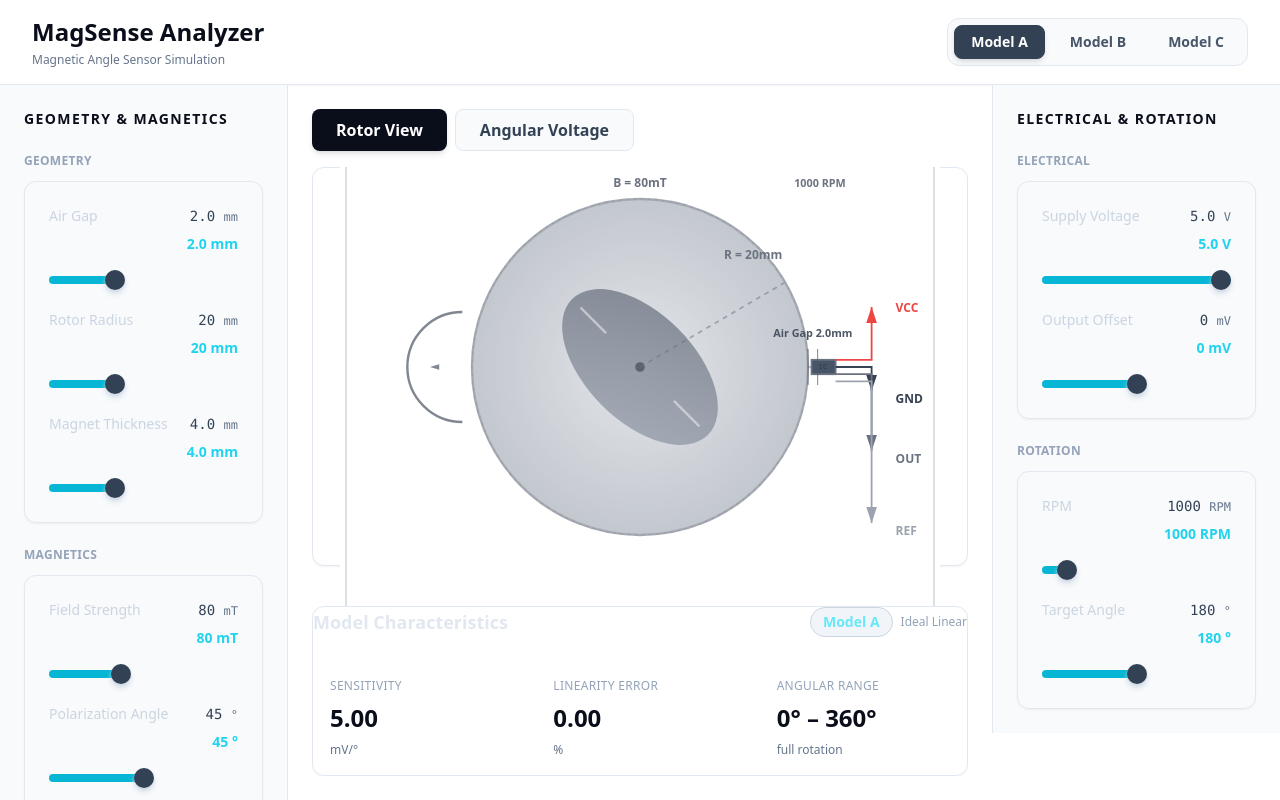
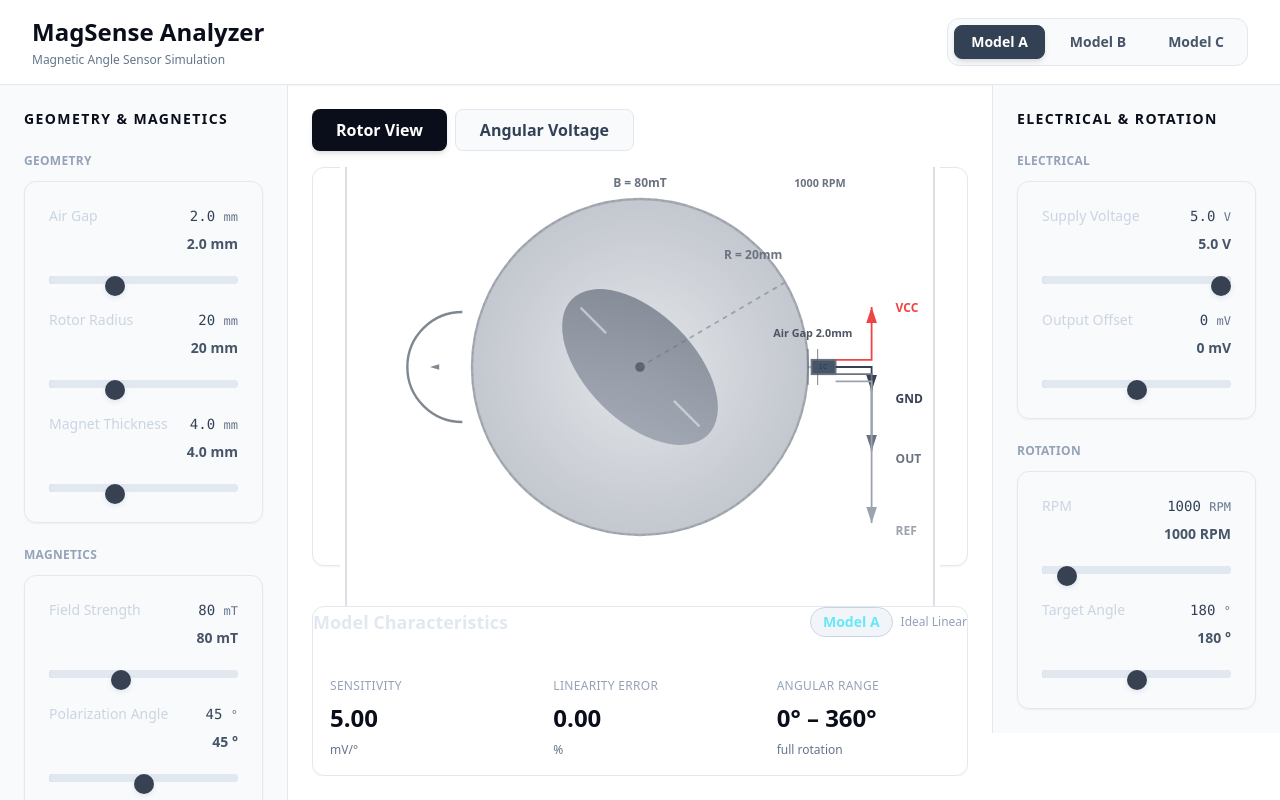
Before and after one commit to florentdestremau/demo-capteur, a React (Vite) app: page / in a window 1280 px wide. Built offline with nearby package versions, Linux system fonts and the light colour scheme.

Commit message:
Fix slider colors: remove turquoise, use sober gray theme

```diff
--- a/src/components/ui/Slider.tsx
+++ b/src/components/ui/Slider.tsx
@@ -13,8 +13,8 @@ export function Slider({ label, value, config, onChange }: SliderProps) {
   return (
     <div className="space-y-2">
       <div className="flex justify-between items-center">
-        <label className="text-sm font-medium text-slate-300">{label}</label>
-        <div className="text-sm text-cyan-400 font-semibold">
+        <label className="text-sm font-medium text-slate-700">{label}</label>
+        <div className="text-sm text-slate-600 font-semibold">
           {value.toFixed(config.step < 1 ? 1 : 0)} {config.unit}
         </div>
       </div>
@@ -28,7 +28,7 @@ export function Slider({ label, value, config, onChange }: SliderProps) {
           onChange={(e) => onChange(parseFloat(e.target.value))}
           className="slider"
           style={{
-            background: `linear-gradient(to right, #06b6d4 0%, #06b6d4 ${percentage}%, rgba(255, 255, 255, 0.1) ${percentage}%, rgba(255, 255, 255, 0.1) 100%)`,
+            background: `linear-gradient(to right, #9ca3af 0%, #9ca3af ${percentage}%, #e2e8f0 ${percentage}%, #e2e8f0 100%)`,
           }}
         />
       </div>
--- a/src/index.css
+++ b/src/index.css
@@ -19,13 +19,44 @@
 
   .slider {
     @apply w-full h-2 bg-slate-200 rounded-lg appearance-none cursor-pointer;
+    -webkit-appearance: none;
   }
 
+  /* Webkit (Chrome, Safari) */
   .slider::-webkit-slider-thumb {
-    @apply appearance-none w-5 h-5 rounded-full bg-slate-700 cursor-pointer shadow-md shadow-slate-300;
+    -webkit-appearance: none;
+    appearance: none;
+    width: 20px;
+    height: 20px;
+    border-radius: 50%;
+    background: #374151;
+    cursor: pointer;
+    box-shadow: 0 2px 4px rgba(203, 213, 225, 0.5);
   }
 
+  .slider::-webkit-slider-runnable-track {
+    background: #e2e8f0;
+    height: 8px;
+    border-radius: 5px;
+  }
+
+  /* Firefox */
   .slider::-moz-range-thumb {
-    @apply w-5 h-5 rounded-full bg-slate-700 cursor-pointer shadow-md shadow-slate-300 border-0;
+    width: 20px;
+    height: 20px;
+    border-radius: 50%;
+    background: #374151;
+    cursor: pointer;
+    border: none;
+    box-shadow: 0 2px 4px rgba(203, 213, 225, 0.5);
+  }
+
+  .slider::-moz-range-track {
+    background: transparent;
+    border: none;
+  }
+
+  .slider::-moz-range-progress {
+    background: #94a3b8;
   }
 }
```
